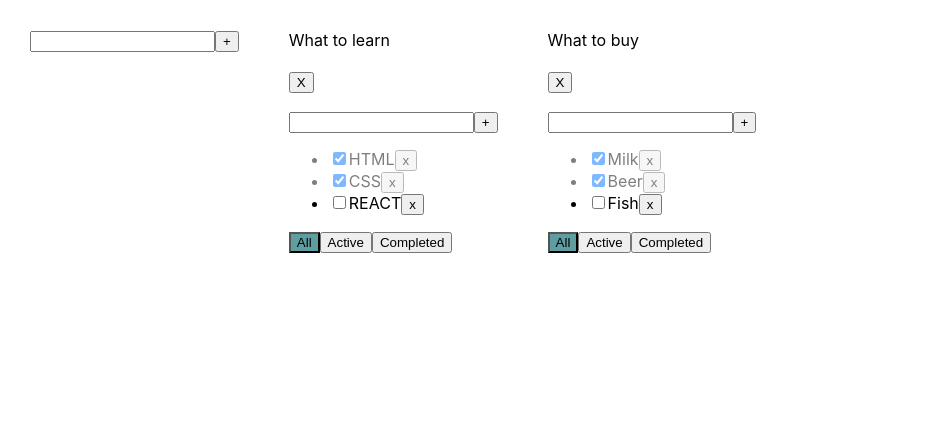
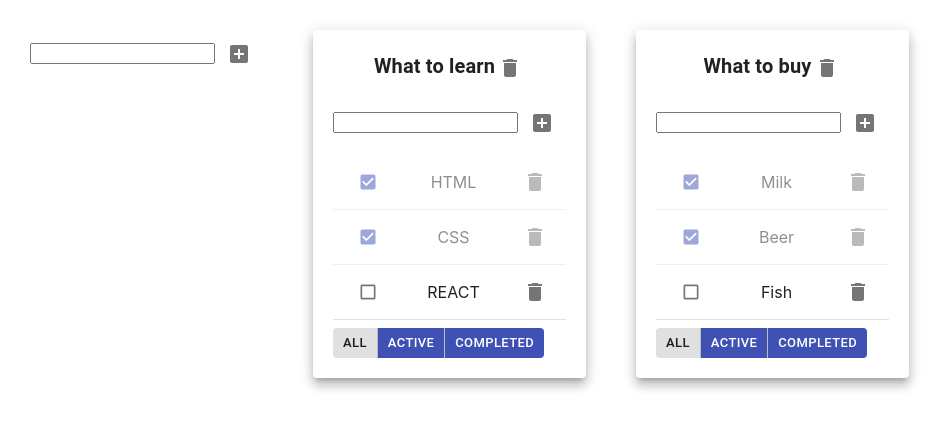
Before and after one commit to Evgenio89/Todolist, a React (Create React App) app: page / in a window 1280 px wide. Shown: the top 428 px of the page, without its empty margins (0-948 px from the left). Built offline with nearby package versions, Linux system fonts and the light colour scheme.

Commit message:
listen 7 1/2

```diff
--- a/package.json
+++ b/package.json
@@ -3,6 +3,8 @@
   "version": "0.1.0",
   "private": true,
   "dependencies": {
+    "@material-ui/core": "^4.12.3",
+    "@material-ui/icons": "^4.11.2",
     "@testing-library/jest-dom": "^4.2.4",
     "@testing-library/react": "^9.3.2",
     "@testing-library/user-event": "^7.1.2",
--- a/src/AddItemForm.tsx
+++ b/src/AddItemForm.tsx
@@ -1,4 +1,6 @@
 import React, {ChangeEvent, KeyboardEvent, useState} from "react";
+import {IconButton} from "@material-ui/core";
+import {AddBox} from "@material-ui/icons";
 
 type addItemFormType = {
     addItem: (title: string) => void
@@ -38,7 +40,9 @@ export const AddItemForm = (props: addItemFormType) => {
                     onKeyPress={onKeyPressAddTask}
                     className={errorClass}
                 />
-                <button onClick={addItem}>+</button>
+                <IconButton onClick={addItem}>
+                    <AddBox/>
+                </IconButton>
                 {error && errorMessage}
             </div>
     )
--- a/src/App.tsx
+++ b/src/App.tsx
@@ -3,6 +3,7 @@ import './App.css';
 import TodoList from "./TodoList";
 import {v1} from "uuid";
 import {AddItemForm} from "./AddItemForm";
+import {Paper} from "@material-ui/core";
 
 // Create
 // Read
@@ -112,8 +113,8 @@ function App() {
             tasksForRender = tasksForRender.filter(t=> t.isDone)
         }
         return(
+            <Paper key={tl.id} elevation={8} style={{padding: '20px'}}>
             <TodoList
-                key={tl.id}
                 id={tl.id}
                 title={tl.title}
                 tasks={tasksForRender}
@@ -126,6 +127,7 @@ function App() {
                 changeTaskTitle ={changeTaskTitle}
                 changeTodolistTitle={changeTodolistTitle}
             />
+            </Paper>
         )
     })
     //UI:
--- a/src/EditableSpan.tsx
+++ b/src/EditableSpan.tsx
@@ -1,4 +1,5 @@
 import React, {ChangeEvent, useState} from "react";
+import {TextField} from "@material-ui/core";
 
 type EditableSpanType = {
     title: string
@@ -25,12 +26,15 @@ export const EditableSpan = (props: EditableSpanType) => {
 
     return (
         editMode ?
-            <input
+            <TextField
                 value={title}
                 autoFocus={true}
                 onBlur={offEditMode}
                 onChange={changeTitle}
             />
-            : <span onDoubleClick={onEditMode}>{props.title}</span>
+            : <span
+                onDoubleClick={onEditMode}>
+                {props.title}
+        </span>
     );
 };
--- a/src/TodoList.tsx
+++ b/src/TodoList.tsx
@@ -2,6 +2,9 @@ import React, {ChangeEvent, KeyboardEvent, useState} from 'react';
 import {FilterValuesType, TaskType} from "./App";
 import {AddItemForm} from "./AddItemForm";
 import {EditableSpan} from "./EditableSpan";
+import {Button, ButtonGroup, Checkbox, IconButton, List, ListItem, Typography} from "@material-ui/core";
+import {Delete} from "@material-ui/icons";
+import {getClasses} from "@material-ui/core/test-utils";
 
 type PropsType = {
     id: string
@@ -19,11 +22,11 @@ type PropsType = {
 
 function TodoList(props: PropsType) {
 
-    const addTask = (title: string) =>  props.addTask(title, props.id)
+    const addTask = (title: string) => props.addTask(title, props.id)
     const setAllFilterValue = () => props.changeFilter("all", props.id)
     const setActiveFilterValue = () => props.changeFilter("active", props.id)
     const setCompletedFilterValue = () => props.changeFilter("completed", props.id)
-    const getBtnClass = (filter: FilterValuesType) => props.filter === filter ? "active" : "";
+    const getBtnColor = (filter: FilterValuesType) => props.filter === filter ? "default" : "primary";
 
     const changeTodolistTitle = (title: string) => {
         props.changeTodolistTitle(title, props.id)
@@ -34,47 +37,88 @@ function TodoList(props: PropsType) {
         const changeStatus = (e: ChangeEvent<HTMLInputElement>) =>
             props.changeTaskStatus(task.id, e.currentTarget.checked, props.id)
         const changeTaskTitle = (newTitle: string) => {
-            props.changeTaskTitle(task.id, newTitle,  props.id)
+            props.changeTaskTitle(task.id, newTitle, props.id)
         }
 
         const removeTask = () => props.removeTask(task.id, props.id)
         return (
-            <li key={task.id} className={getClasses()}>
-                <input
-                    type="checkbox"
+
+            <ListItem
+                key={task.id}
+                className={getClasses()}
+                divider
+                style={{
+                    display: "flex",
+                    justifyContent: 'space-between'
+                }}
+            >
+
+                <Checkbox
+                    size={'small'}
+                    color={'primary'}
                     checked={task.isDone}
                     onChange={changeStatus}
                 />
-                <EditableSpan title={task.title} changeTitle={changeTaskTitle}/>
-                <button onClick={removeTask}>x</button>
-            </li>
+                <EditableSpan title={task.title} changeTitle={changeTaskTitle} />
+                <IconButton
+                    onClick={removeTask}
+                    size={'small'}
+                >
+                    <Delete/>
+                </IconButton>
+            </ListItem>
         )
     })
 
 
     return (
-        <div>
-            <EditableSpan title={props.title} changeTitle={changeTodolistTitle}/>
-            <h3>
-                <button onClick={() => props.removeTodoList(props.id)}>X</button>
-            </h3>
-            <AddItemForm addItem={addTask}/>
-            <ul>
+        <div style={{
+            display: "flex",
+            flexDirection: 'column',
+            justifyContent: 'space-between',
+            minHeight: '300px'
+        }}>
+            <div>
+                <Typography
+                    variant={'h6'}
+                    align={'center'}
+                    paragraph
+                    style={{fontWeight: 'bold'}}
+                >
+                    <EditableSpan title={props.title}
+                                  changeTitle={changeTodolistTitle}
+
+                    />
+                    <IconButton
+                        onClick={() => props.removeTodoList(props.id)}
+                        size={'small'}
+                    >
+                        <Delete/>
+                    </IconButton>
+                </Typography>
+                <AddItemForm addItem={addTask}/>
+            </div>
+            <List>
                 {tasksJSX}
-            </ul>
+            </List>
             <div>
-                <button
-                    className={getBtnClass("all")}
-                    onClick={setAllFilterValue}>All
-                </button>
-                <button
-                    className={getBtnClass("active")}
-                    onClick={setActiveFilterValue}>Active
-                </button>
-                <button
-                    className={getBtnClass("completed")}
-                    onClick={setCompletedFilterValue}>Completed
-                </button>
+                <ButtonGroup
+
+                    size={'small'}
+                    variant={'contained'}
+                    disableElevation
+                >
+                    <Button
+
+                        color={getBtnColor("all")}
+                        onClick={setAllFilterValue}>All</Button>
+                    <Button
+                        color={getBtnColor("active")}
+                        onClick={setActiveFilterValue}>Active </Button>
+                    <Button
+                        color={getBtnColor("completed")}
+                        onClick={setCompletedFilterValue}>Completed</Button>
+                </ButtonGroup>
             </div>
         </div>
     )
```
Also changed, not shown: 1 other file (tests, documents, lock files or other folders).
